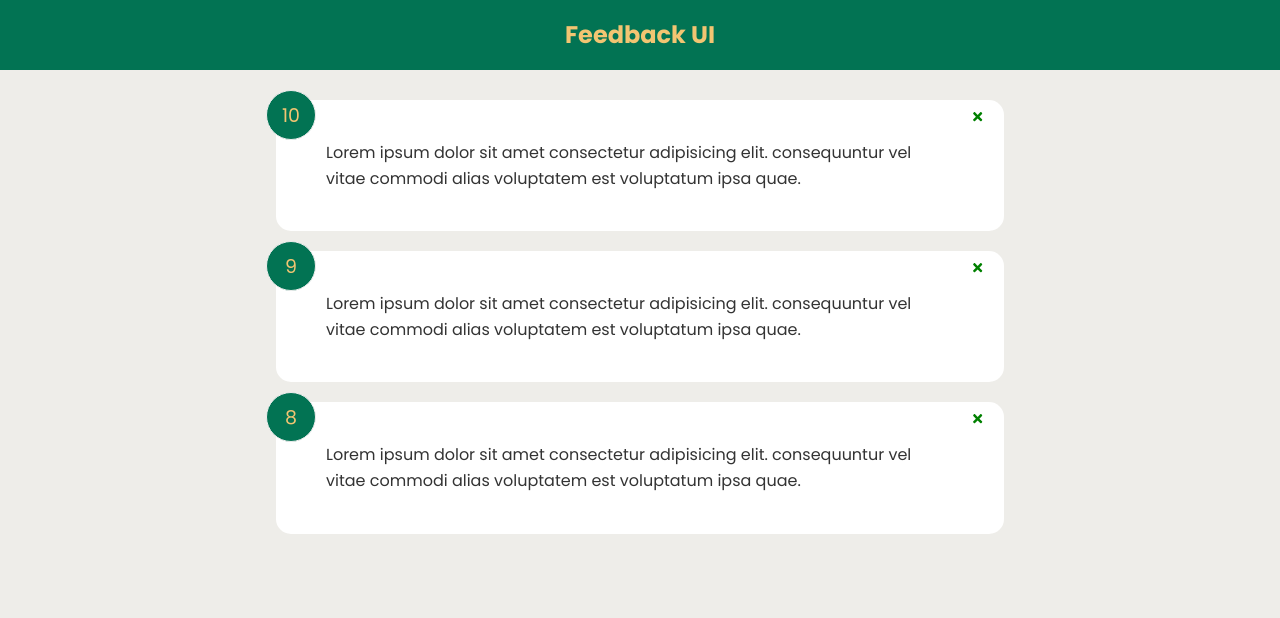
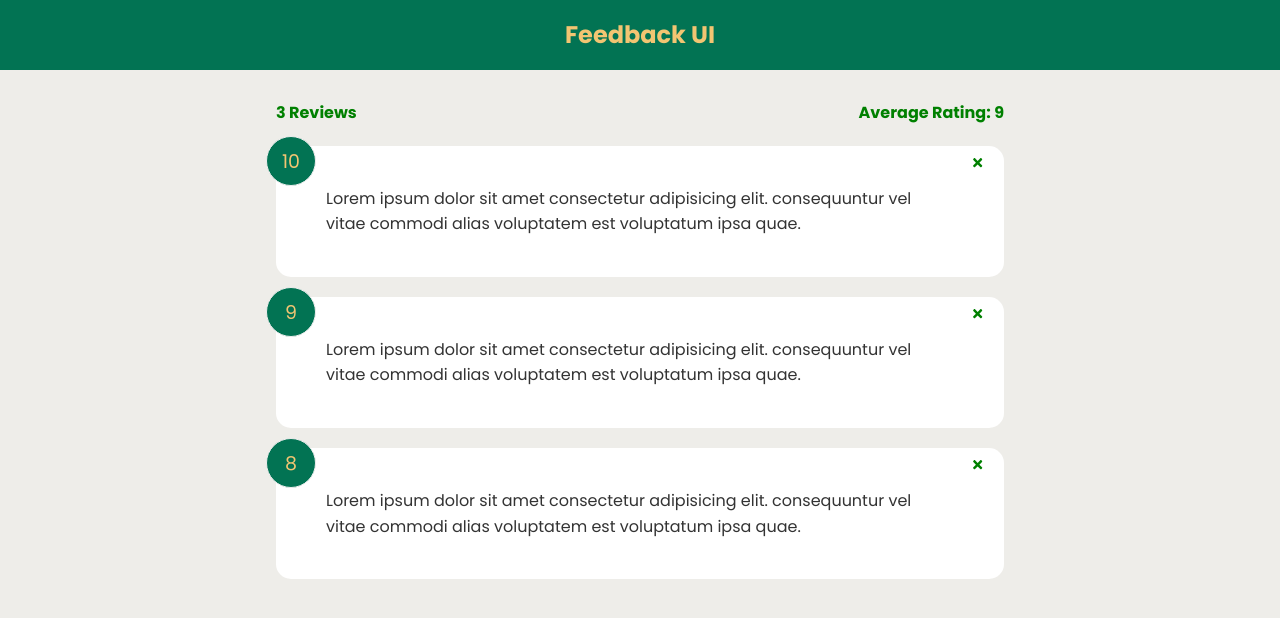
Before and after one commit to Dina2703/feedback-app2, a React (Create React App) app: page / in a window 1280 px wide. Shown: the top 618 px of the page. Built offline with nearby package versions, Linux system fonts and the light colour scheme.

Commit message:
Calcualaring rate average, some regex code

```diff
--- a/src/App.css
+++ b/src/App.css
@@ -119,7 +119,7 @@
 }
 
 .feedback-stats {
-  color: #fff;
+  color: green;
   display: flex;
   justify-content: space-between;
   align-items: center;
--- a/src/App.js
+++ b/src/App.js
@@ -3,6 +3,7 @@
 import Header from "./components/Header";
 import feedbackData from "./feedbackData";
 import FeedbackList from "./components/FeedbackList";
+import FeedbackStats from "./components/FeedbackStats";
 
 function App() {
   const [feedback, setFeedback] = useState(feedbackData);
@@ -15,6 +16,7 @@
     <>
       <Header />
       <div className="container">
+        <FeedbackStats feedback={feedback} />
         <FeedbackList feedback={feedback} handleDelete={handleDelete} />
       </div>
     </>
--- a/src/components/FeedbackList.js
+++ b/src/components/FeedbackList.js
@@ -3,7 +3,7 @@
 
 function FeedbackList({ feedback, handleDelete }) {
   if (!feedback || feedback.length === 0) {
-    return <h2>No Feedback Yet</h2>;
+    return <h2 style={{ color: "green" }}>No Feedback Yet</h2>;
   }
   return (
     <div className="feedback-list">
--- /dev/null
+++ b/src/components/FeedbackStats.js
@@ -0,0 +1,20 @@
+import PropTypes from "prop-types";
+
+function FeedbackStats({ feedback }) {
+  //calculate rating average
+  let average =
+    feedback.reduce((acc, cur) => acc + cur.rating, 0) / feedback.length;
+
+  //set average to have only one decimal place.
+  average = average.toFixed(1).replace(/[.,]0$/, "");
+  return (
+    <div className="feedback-stats">
+      <h4>{feedback.length} Reviews</h4>
+      <h4>Average Rating: {isNaN(average) ? 0 : average}</h4>
+    </div>
+  );
+}
+FeedbackStats.propTypes = {
+  feedback: PropTypes.array.isRequired,
+};
+export default FeedbackStats;
```
